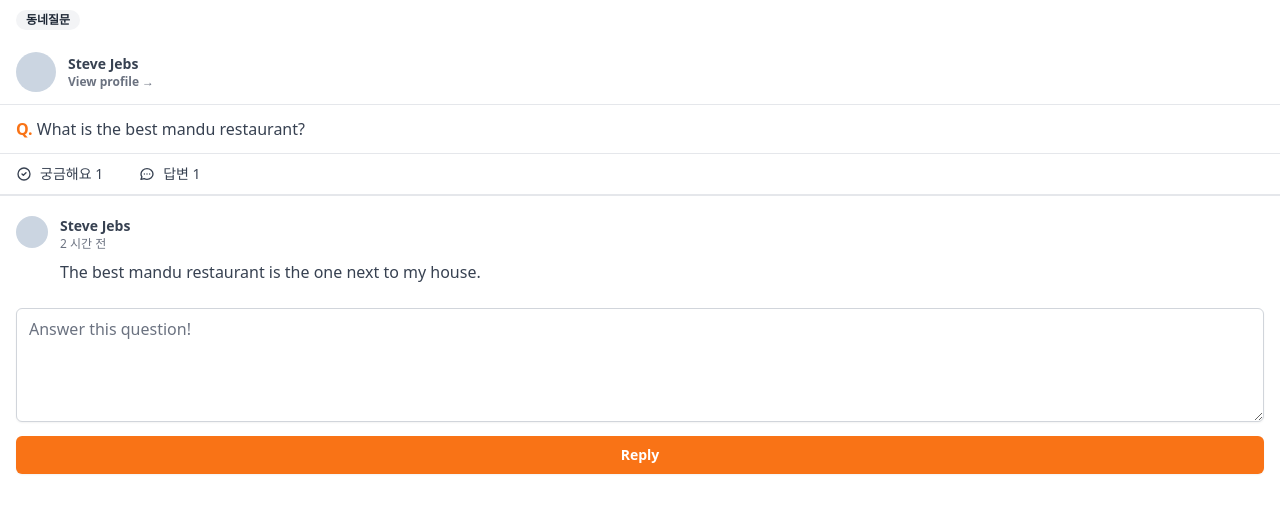
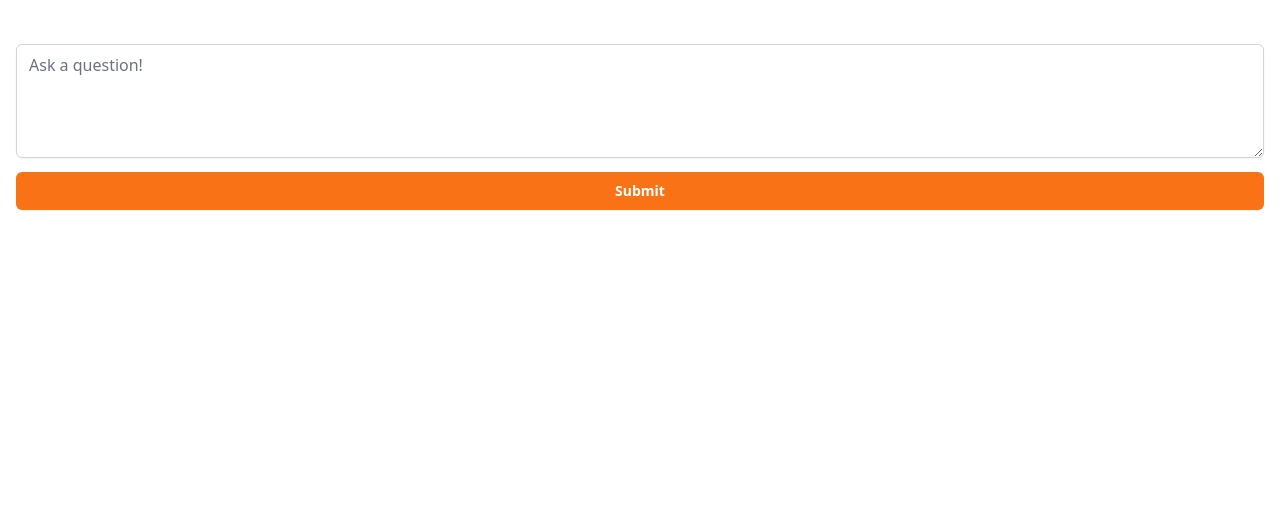
Before and after one commit to ryugibo/nomad-carrot-market, a Next.js app: page /community/write in a window 1280 px wide. Shown: the top 512 px of the page. Built offline with nearby package versions, Linux system fonts and the light colour scheme.

Commit message:
:memo: #5.7 | Write

```diff
--- /dev/null
+++ b/pages/community/write.tsx
@@ -0,0 +1,18 @@
+import type { NextPage } from "next";
+
+const Write: NextPage = () => {
+  return (
+    <form className="px-4 py-10">
+      <textarea
+        rows={4}
+        placeholder="Ask a question!"
+        className="mt-1 w-full rounded-md border-gray-300 shadow-sm focus:border-orange-500 focus:ring-orange-500"
+      />
+      <button className="mt-2 w-full rounded-md border border-transparent bg-orange-500 py-2 px-4 text-sm font-semibold text-white shadow-sm hover:bg-orange-600 focus:outline-none focus:ring-2 focus:ring-orange-500 focus:ring-offset-2">
+        Submit
+      </button>
+    </form>
+  );
+};
+
+export default Write;
```
